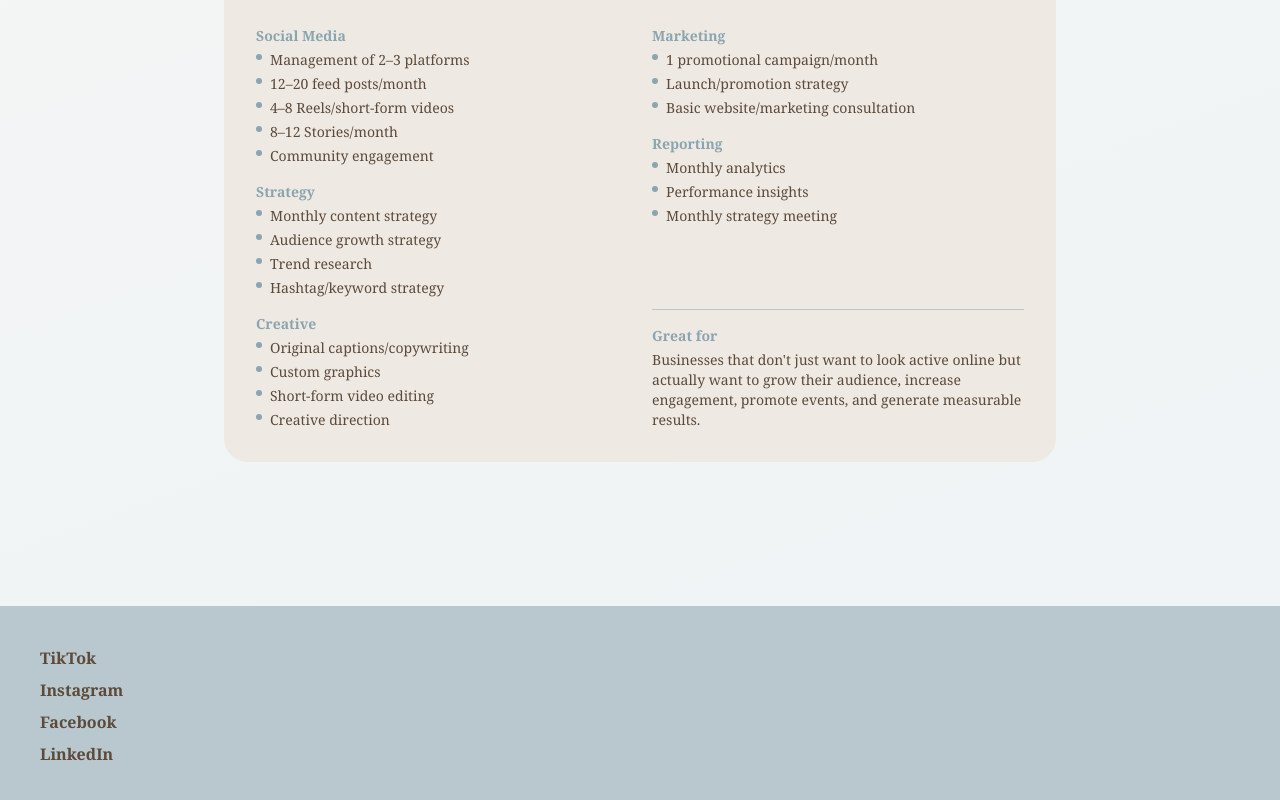
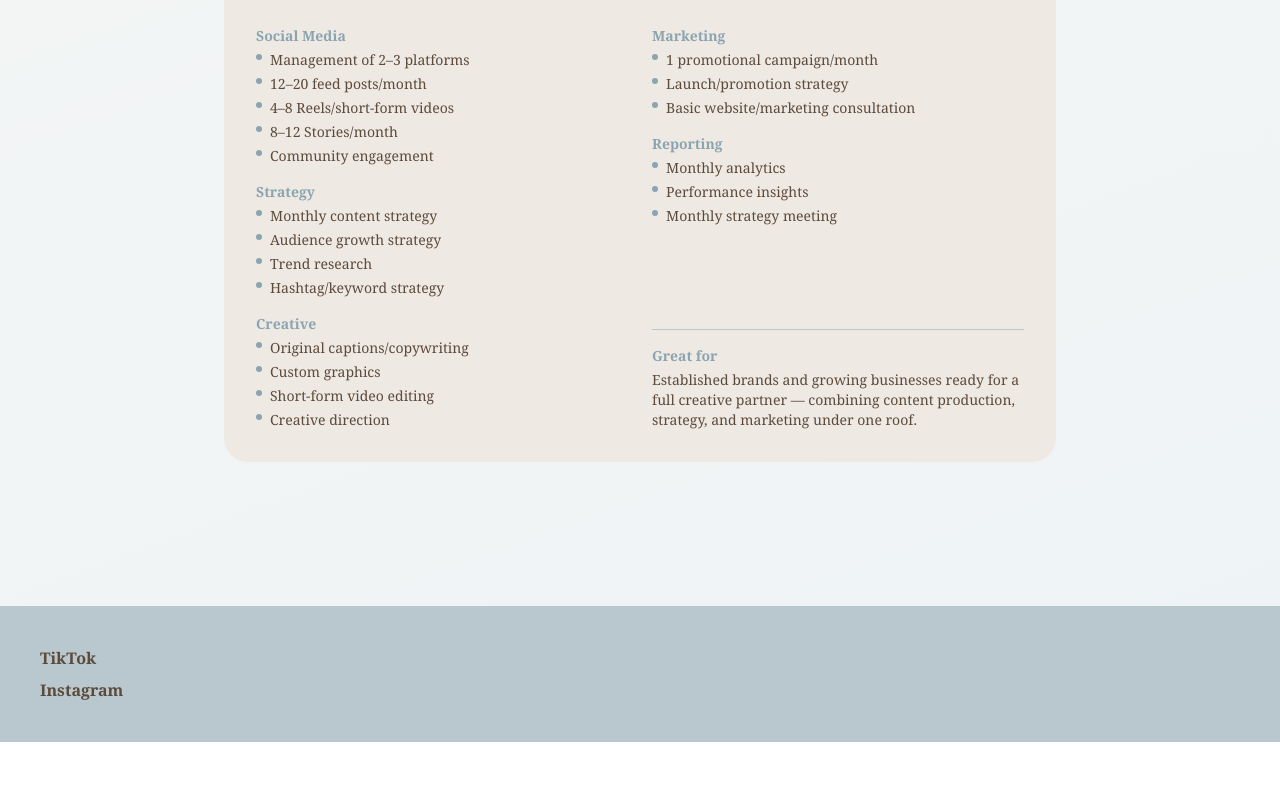
Before and after one commit to CharGans/kcmedia, a React (Vite) app: page /packages in a window 1280 px wide. Shown: the part 1622-2422 px from the top of the page. After the commit the page ends 2364 px from the top, so only its background shows below. Built offline with nearby package versions, Linux system fonts and the light colour scheme.

Commit message:
updated about us, packages, and socials

```diff
--- a/src/components/Footer.jsx
+++ b/src/components/Footer.jsx
@@ -1,8 +1,8 @@
 const socials = [
-  { label: 'TikTok', href: '#' },
-  { label: 'Instagram', href: '#' },
-  { label: 'Facebook', href: '#' },
-  { label: 'LinkedIn', href: '#'},
+  { label: 'TikTok', href: 'https://www.tiktok.com/@overcoffeemedia' },
+  { label: 'Instagram', href: 'https://www.instagram.com/overcoffeemedia/' },
+  //{ label: 'Facebook', href: '#' },
+  //{ label: 'LinkedIn', href: '#'},
 ]
 
 export default function Footer() {
--- a/src/pages/About.jsx
+++ b/src/pages/About.jsx
@@ -5,7 +5,7 @@ export default function About() {
   return (
     <section className="px-8 py-12 flex flex-col gap-12">
 
-      <div className="grid grid-cols-1 sm:grid-cols-2 gap-6">
+{/* <div className="grid grid-cols-1 sm:grid-cols-2 gap-6">
         <ProfileCard
           name="Keira"
           title="CO - CEO"
@@ -16,7 +16,7 @@ export default function About() {
           title="CO - CEO"
           bio="Hi, I'm Charlotte! I'm the analyst behind the strategy. I've helped 10+ startups build their brand and develop marketing strategies that bring in a consistent, loyal customer base. A software developer and Prime Digital Academy graduate (June 2025), I was hired immediately after graduation to build a website, brand, and customer base from scratch — and that's exactly the kind of full-picture thinking I bring to Over Coffee Media."
         />
-      </div>
+      </div> */}
       <div className="grid grid-cols-1 sm:grid-cols-3 gap-6">
         <Card>
           <h3 className="text-[#8BA5B0] font-bold mb-3 text-center">How It Started</h3>
--- a/src/pages/Packages.jsx
+++ b/src/pages/Packages.jsx
@@ -77,7 +77,7 @@ const packages = [
     number: '03',
     name: 'Full-Service Media',
     price: '$6,000 / Month',
-    greatFor: "Businesses that don't just want to look active online but actually want to grow their audience, increase engagement, promote events, and generate measurable results.",
+    greatFor: 'Established brands and growing businesses ready for a full creative partner — combining content production, strategy, and marketing under one roof.',
     left: {
       'Social Media': [
         'Management of 2–3 platforms',
```
